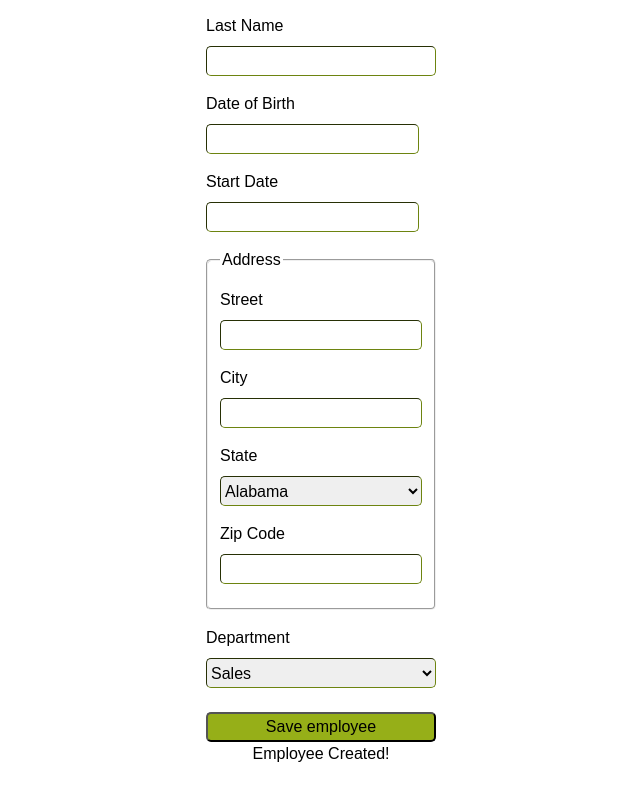
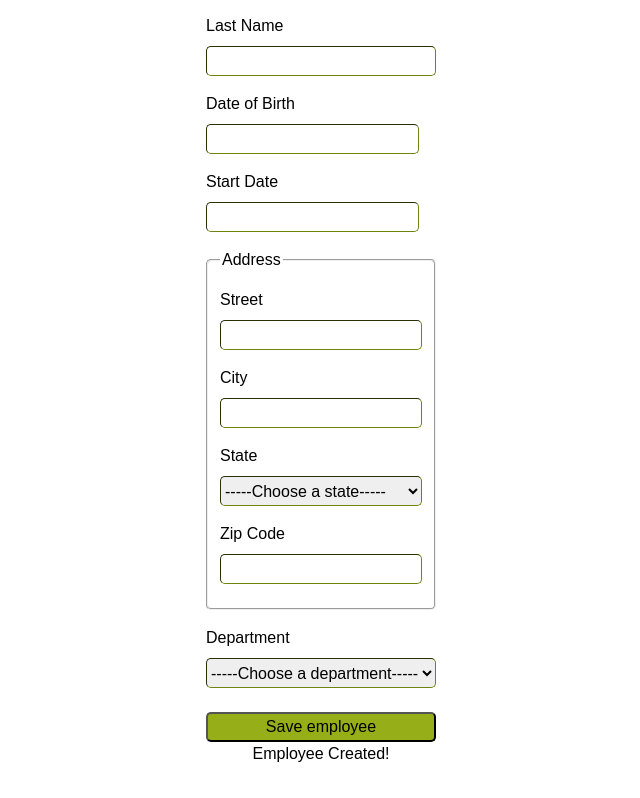
Before and after one commit to SylvieCanongia/p14-hrnet, a React (Create React App) app: page /create-employee in a window 1280 px wide. Shown: the part 402-1200 px from the top of the page, without its empty margins (319-959 px from the left). Built offline with nearby package versions, Linux system fonts and the light colour scheme.

Commit message:
:recycle: refactor: added container to the SelectDropdown component + adjustments on styles

```diff
--- a/src/components/SelectDropdown/SelectDropdown.js
+++ b/src/components/SelectDropdown/SelectDropdown.js
@@ -1,3 +1,4 @@
+import './selectDropdown.scss';
 // You could use nanoid or uid for the key. If so, you will have to install/import them.
 
 // import { nanoid } from "nanoid";
@@ -5,10 +6,8 @@
 
 const SelectDropdown = ({ label, id, name,  value, required, onChangeCallback, dataToMap, optionLabel, optionValue, optionKey }) => {
 
-
-
   return (
-    <>
+      <div className="selectContainer">
         <label htmlFor={ id }>{label}</label>
         <select
           id={ id }
@@ -20,7 +19,7 @@ const SelectDropdown = ({ label, id, name,  value, required, onChangeCallback, d
               <option value={ data[optionValue] } key={ data[optionKey] + index }>{ data[optionLabel] }</option>
             ))}
         </select>
-    </>
+      </div>
   );
 };
 
--- /dev/null
+++ b/src/components/SelectDropdown/selectDropdown.scss
@@ -0,0 +1,14 @@
+@use './../../styles/utils/vars';
+
+.selectContainer label {
+  display: block;
+  margin-block-start: vars.$space-XS;
+  margin-block-end: vars.$space-base;
+}
+
+.selectContainer select {
+  width: 100%;
+  height: 30px;
+  border: 1px inset vars.$col-secondary;
+  border-radius: vars.$radius-S;
+}
--- a/src/data/departmentsList.js
+++ b/src/data/departmentsList.js
@@ -1,17 +1,26 @@
 export const departments = [
   {
+      "name": "-----Choose a department-----",
+      "value": ""
+  },
+  {
       "name": "Sales",
+      "value": "Sales"
   },
   {
       "name": "Marketing",
+      "value": "Marketing"
   },
   {
       "name": "Engineering",
+      "value": "Engineering"
   },
   {
       "name": "Human Resources",
+      "value": "Human Resources"
   },
   {
       "name": "Legal",
+      "value": "Legal"
   }
 ];
--- a/src/data/statesList.js
+++ b/src/data/statesList.js
@@ -1,4 +1,8 @@
 export const states = [
+  {
+      "name": "-----Choose a state-----",
+      "abbreviation": ""
+  },
   {
       "name": "Alabama",
       "abbreviation": "AL"
--- a/src/pages/CreateEmployee/CreateEmployee.js
+++ b/src/pages/CreateEmployee/CreateEmployee.js
@@ -147,7 +147,7 @@ const CreateEmployee = () => {
           onChangeCallback={handleAddFormChange}
           dataToMap={departments}
           optionLabel="name"
-          optionValue="name"
+          optionValue="value"
           optionKey="name"
         />
 
```
Lines whose indentation alone changed are shown as unchanged.
